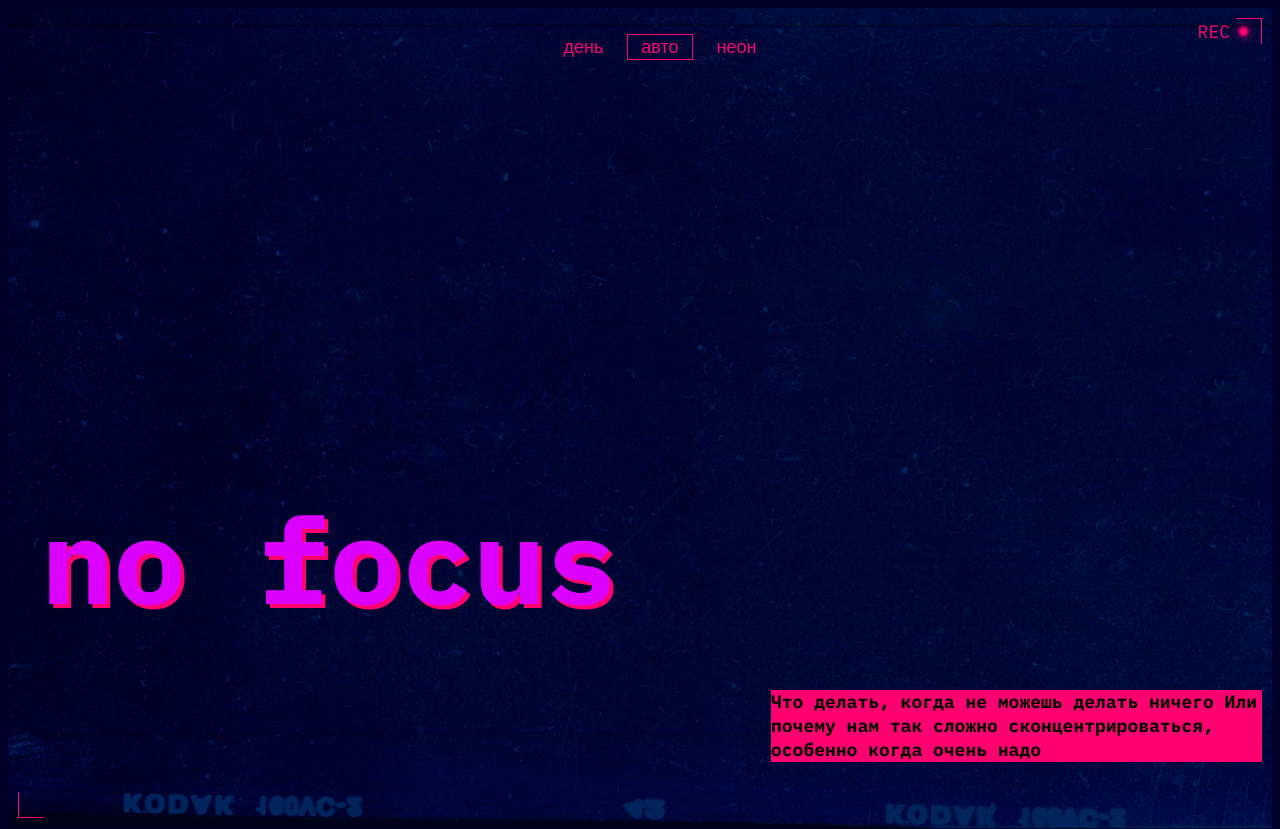
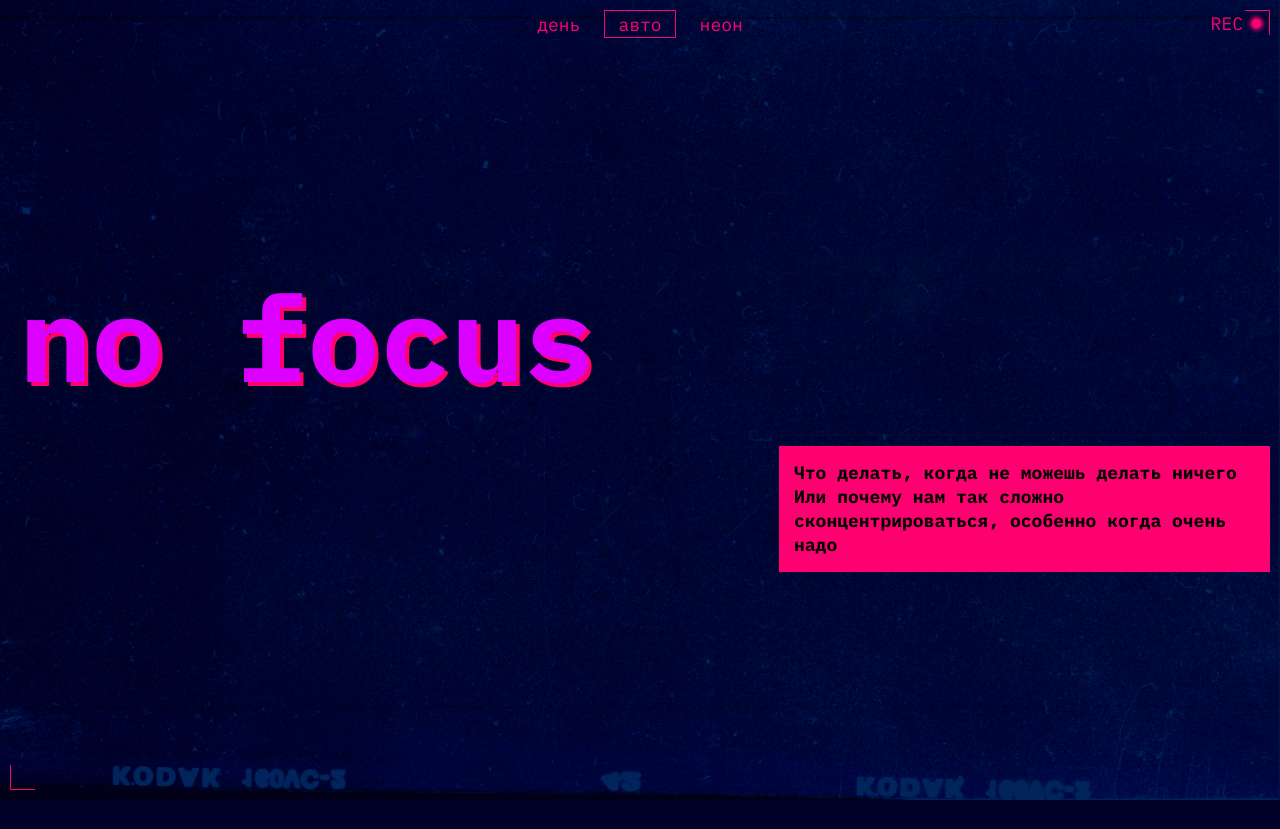
Before and after one commit to Svyatoslav158/slozhno-sosredotochitsya-fd, a plain HTML site: page index.html in a window 1280 px wide. Shown: the top 829 px of the page. Drawn offline with Linux system fonts and the light colour scheme.

Commit message:
slozno-sosredotochitsya

```diff
--- a/index.html
+++ b/index.html
@@ -5,12 +5,13 @@
     <meta http-equiv="X-UA-Compatible" content="IE=edge" />
     <meta name="viewport" content="width=device-width, initial-scale=1.0" />
     <meta name="color-scheme" content="dark light" />
-    <link rel="icon" type="image/png" href="./images/favicon.ico" />
     <link rel="stylesheet" href="./fonts/fonts.css" />
+    <link rel="stylesheet" href="./styles/globals.css" />
     <link rel="stylesheet" href="./styles/variables.css" />
     <link rel="stylesheet" href="./styles/style.css" />
     <link rel="stylesheet" href="./styles/dark.css" />
     <link rel="stylesheet" href="./styles/light.css" />
+    <link rel="icon" type="image/png" href="./images/favicon.ico" />
     <title>Сложно сосредоточиться</title>
     <script src="./scripts/script.js"></script>
   </head>
@@ -199,7 +200,7 @@
 
       <!-- ГАЛЕРЕЯ -->
       <section class="art-gallery">
-        <h3>А можно в картинках?</h3>
+        <h3 class="text_block_title">А можно в картинках?</h3>
 
         <div class="media-gallery">
           <img
--- a/styles/light.css
+++ b/styles/light.css
@@ -1,33 +1,23 @@
-/*
-  Специально для светлой темы при наличии класса.
-  Здесь окажутся стили, которые нужно переопределить принудительно,
-  переключая тему
-*/
+:root.theme-light {
+  --page-background-image: url("../images/cover-image-light.png");
+  --page-background-color: var(--color-pink-1, #fff1f7);
 
-:root.theme-light {
-
-  --page-background-image: url("../images/cover-image-light.png");
-  --page-background-color: var(--color-pink-1, #FFF1F7);
-
-
-  .rec {display: none};
-
-
+  .rec {
+    display: none;
   }
+}
 
 .theme-light .page {
-
-
-   --title-color: var(--pink-light, #FFC2E6);
-   --text-shadow: var(--pink-deep,#FF8DCB);
+  --title-color: var(--pink-light, #ffc2e6);
+  --text-shadow: var(--pink-deep, #ff8dcb);
   --page-background-image: url("../images/cover-image-light.png");
 
   --decorated-zone: var(--dark, #353430);
-  --button: var(--pink-deep,#FF8DCB);
+  --button: var(--pink-deep, #ff8dcb);
 
-  --background_text: var(--pink-deep,  #ff8dcb);
+  --background_text: var(--pink-deep, #ff8dcb);
   --text-color: var(--dark, #353430);
 
-  --header_description: var(--pink-deep,#FF8DCB);
+  --header_description: var(--pink-deep, #ff8dcb);
   --text-title-color: var(--dark, #353430);
 }
--- a/styles/style.css
+++ b/styles/style.css
@@ -2,6 +2,7 @@
 .page {
   font-family: "IBM Plex mono", Arial, Helvetica, sans-serif;
   background-color: var(--page-background-color, #000028);
+  background-attachment: fixed;
 }
 
 /* ШАПКА */
@@ -11,10 +12,11 @@
   background-image: var(--page-background-image);
   background-size: cover;
   display: grid;
+  grid-template-rows: 1fr min-content 1fr;
   justify-items: end;
   align-items: start;
-  grid-template-rows: 1fr auto;
   min-height: 100vh;
+  block-size: max(100vb, 668px);
 }
 
 .decorated-zone {
@@ -37,8 +39,6 @@
 }
 
 .decorated-zone::after {
-  bottom: 20px;
-  left: 20px;
   border-top: none;
   border-right: none;
   left: 10px;
@@ -46,7 +46,7 @@
 }
 
 .rec {
-  margin-right: 8px;
+  margin-right: 3px;
   display: inline-flex;
   align-items: center;
   gap: 9px;
@@ -65,12 +65,11 @@
   height: 9px;
   background-color: var(--accent-color, #ff0070);
   border-radius: 50%;
-  box-shadow: 0 0 8px;
-  filter: blur(1px);
+  box-shadow: 0 0 4px 2px;
 }
 
 .header__theme-menu {
-  padding-top: 65px;
+  padding-top: 60px;
 }
 
 .header__theme-menu-list {
@@ -109,7 +108,9 @@
 }
 
 .header_text {
-  padding: 56px 0;
+  margin-top: 60px;
+  display: flex;
+  flex-direction: column;
   gap: 58px;
 }
 
@@ -121,6 +122,7 @@
 }
 
 .header_description {
+  padding: 15px;
   justify-self: end;
   background-color: var(--header_description, #ff0070);
   display: flex;
@@ -138,6 +140,10 @@
   font-weight: 400;
   display: grid;
   gap: 50px;
+}
+
+.why {
+  margin-top: 29px;
 }
 
 .main_section-title {
@@ -262,9 +268,6 @@
   .header__theme-menu {
     justify-self: center;
     flex-direction: row;
-  }
-
-  .header__theme-menu {
     padding-top: 0px;
   }
 
```
Also changed, not shown: styles/variables.css (+3 -15 lines).
